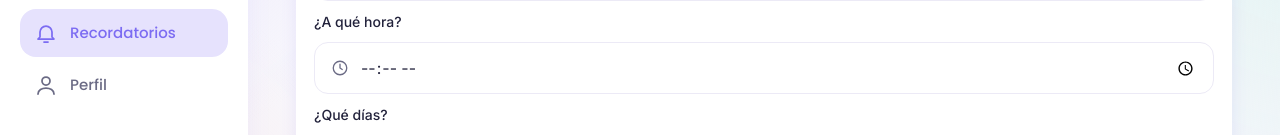
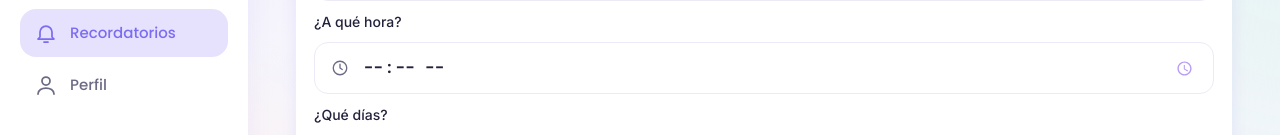
Before and after one commit to juangallardo19/Pulso, an Angular app: page /recordatorios in a window 1280 px wide. Shown: the part 351-486 px from the top of the page. Built offline with nearby package versions, Linux system fonts and the light colour scheme; sample sign-in values are in the browser's storage.

Commit message:
feat(diseno): campos de hora con los colores de Pulso y tarjetas de sueño que abren el selector

```diff
--- a/src/app/pages/checkin-sleep/checkin-sleep.html
+++ b/src/app/pages/checkin-sleep/checkin-sleep.html
@@ -18,13 +18,13 @@
 
     <div class="ci-body">
       <div class="times">
-        <label class="card time">
+        <label class="card time" (click)="abrirSelectorDeHora(dormi)">
           <span class="row small"><span class="icon sm i-moon c-sleep"></span> Me dormí</span>
-          <input type="time" [formControl]="inicioCtrl" />
+          <input #dormi type="time" [formControl]="inicioCtrl" />
         </label>
-        <label class="card time">
+        <label class="card time" (click)="abrirSelectorDeHora(desperte)">
           <span class="row small"><span class="icon sm i-sun c-sleep"></span> Desperté</span>
-          <input type="time" [formControl]="finCtrl" />
+          <input #desperte type="time" [formControl]="finCtrl" />
         </label>
       </div>
 
--- a/src/app/pages/checkin-sleep/checkin-sleep.scss
+++ b/src/app/pages/checkin-sleep/checkin-sleep.scss
@@ -8,6 +8,16 @@
   display: flex;
   flex-direction: column;
   gap: 8px;
+  cursor: pointer;
+  border: 1.5px solid transparent;
+  transition:
+    border-color 0.2s ease,
+    transform 0.2s ease;
+}
+
+.time:hover,
+.time:focus-within {
+  border-color: var(--primary);
 }
 
 .time input {
--- a/src/app/pages/checkin-sleep/checkin-sleep.ts
+++ b/src/app/pages/checkin-sleep/checkin-sleep.ts
@@ -25,6 +25,18 @@ export class CheckinSleep {
 
   elegirCalidad(nivel: number) {
     this.calidad.set(nivel);
+  }
+
+  // Al tocar cualquier parte de la tarjeta se abre el selector de hora del navegador
+  abrirSelectorDeHora(campo: HTMLInputElement) {
+    campo.focus();
+    if (typeof campo.showPicker === 'function') {
+      try {
+        campo.showPicker();
+      } catch {
+        // Algunos navegadores solo lo permiten con un clic directo: el campo igual queda enfocado
+      }
+    }
   }
 
   completo() {
--- a/src/styles.scss
+++ b/src/styles.scss
@@ -602,6 +602,61 @@ $icons:
   color: var(--muted);
 }
 
+/* Campos de hora con los colores de Pulso (recordatorios y sueño) */
+input[type='time'] {
+  font-family: var(--font-title);
+  font-weight: 600;
+  letter-spacing: 0.02em;
+  color: var(--text);
+  color-scheme: light;
+}
+
+:root.tema-oscuro input[type='time'] {
+  color-scheme: dark;
+}
+
+/* Cada parte (hora, minutos, a. m./p. m.) se resalta al editarla */
+input[type='time']::-webkit-datetime-edit-hour-field,
+input[type='time']::-webkit-datetime-edit-minute-field,
+input[type='time']::-webkit-datetime-edit-ampm-field {
+  padding: 2px 4px;
+  border-radius: 8px;
+}
+
+input[type='time']::-webkit-datetime-edit-hour-field:focus,
+input[type='time']::-webkit-datetime-edit-minute-field:focus,
+input[type='time']::-webkit-datetime-edit-ampm-field:focus {
+  background: var(--tint-lav);
+  color: var(--primary);
+}
+
+/* El ícono del reloj del navegador, en morado y con mano */
+input[type='time']::-webkit-calendar-picker-indicator {
+  padding: 4px;
+  border-radius: 8px;
+  cursor: pointer;
+  opacity: 0.7;
+  filter: invert(48%) sepia(62%) saturate(2350%) hue-rotate(228deg) brightness(98%) contrast(92%);
+  transition:
+    opacity 0.2s ease,
+    background-color 0.2s ease;
+}
+
+input[type='time']::-webkit-calendar-picker-indicator:hover {
+  opacity: 1;
+  background-color: var(--tint-lav);
+}
+
+/* Mientras no tiene hora, el "--:--" se ve más suave */
+input[type='time']:invalid,
+input[type='time'][value=''] {
+  color: var(--muted);
+}
+
+.field:has(input[type='time']):hover {
+  border-color: var(--primary);
+}
+
 .error-text {
   font-size: 0.8125rem;
   color: var(--error);
```
Also changed, not shown: 1 other file (tests, documents, lock files or other folders).
